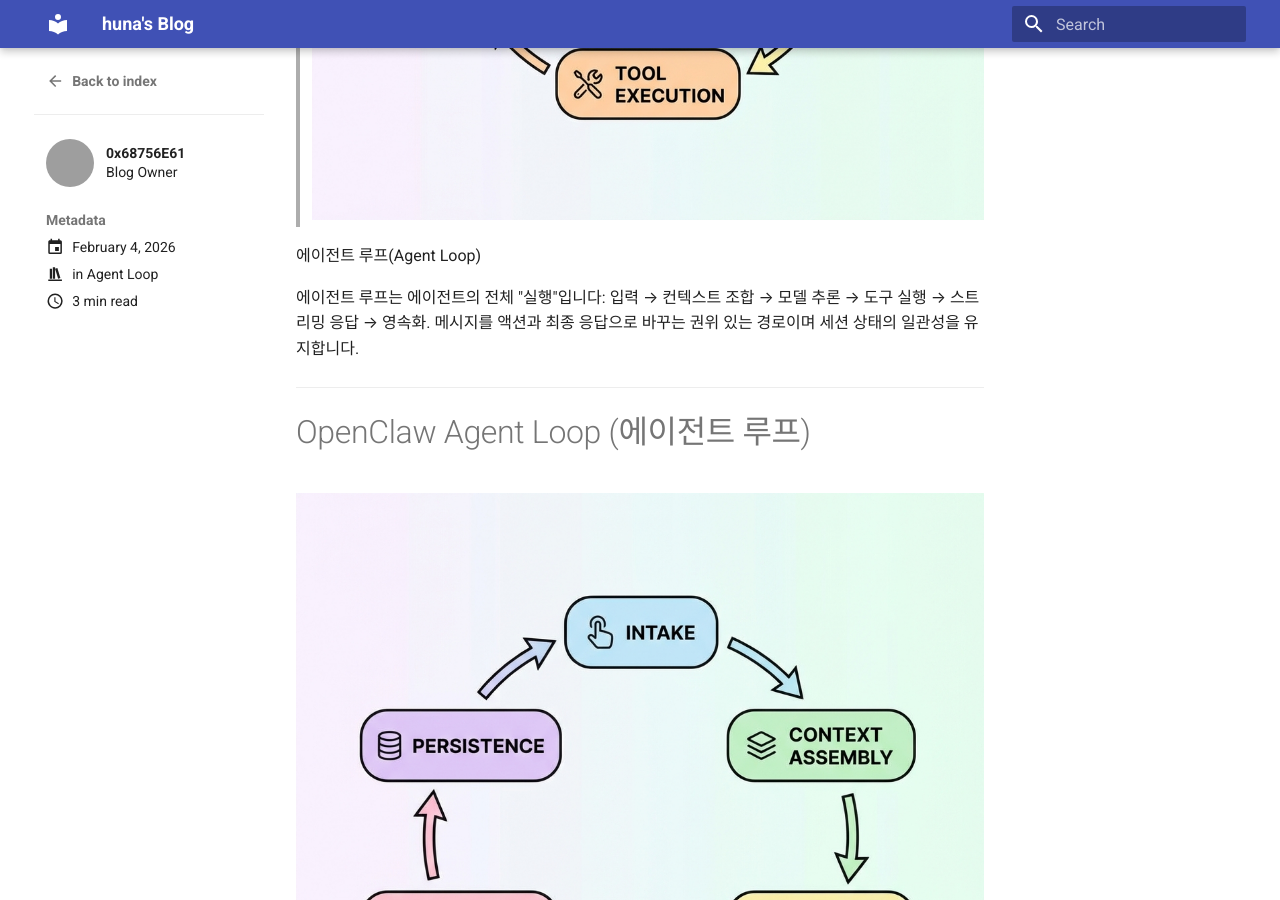
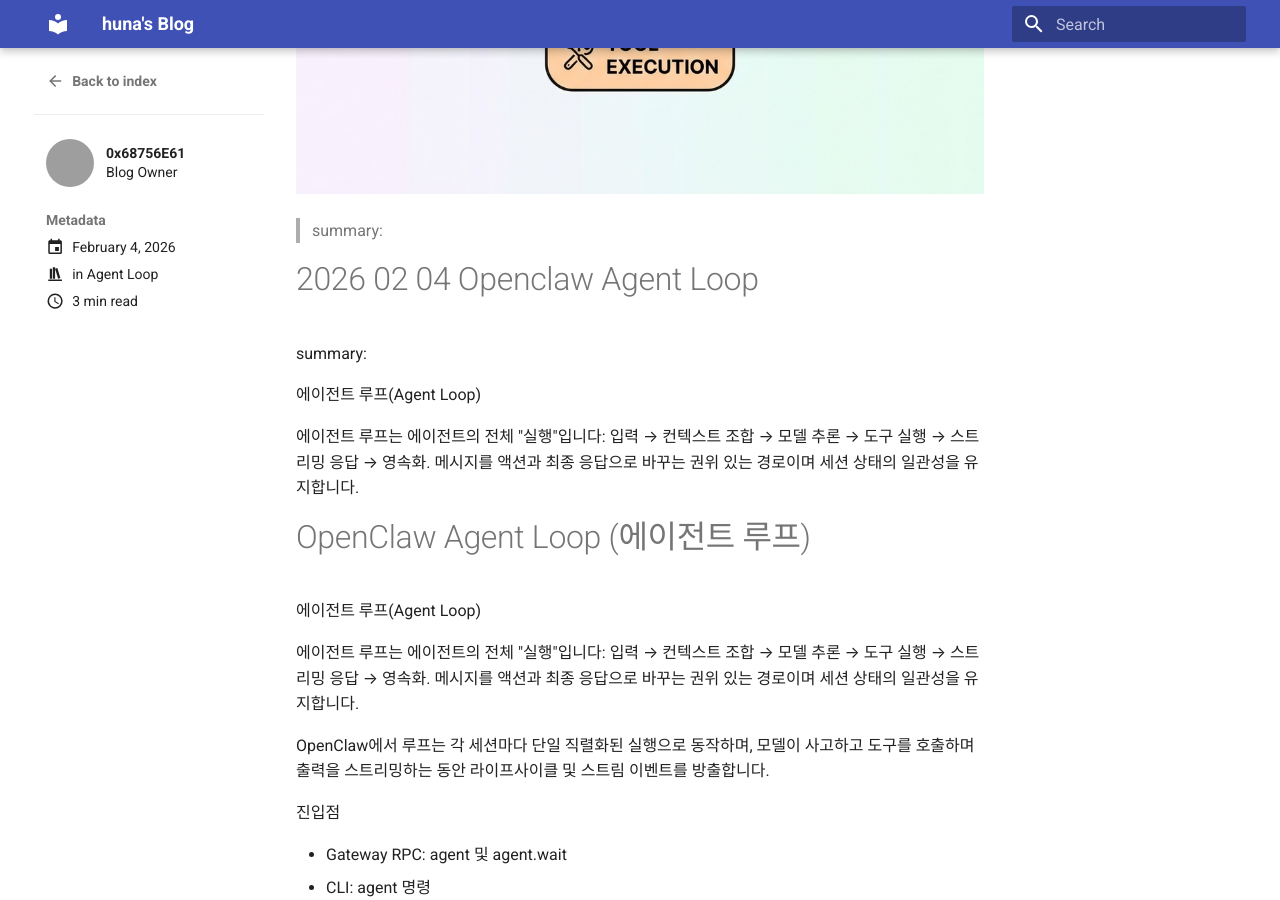
Before and after one commit to 0x68756E61/0x68756E61.github.io, an MkDocs documentation site: the page built from docs/blog/posts/2026-02-04-openclaw-agent-loop.md, in a window 1280 px wide and 900 px high, scrolled down 608 px. Built offline with MkDocs 1.6.1 and Material for MkDocs 9.7.7, drawn with Linux system fonts in a browser that asks for light colours; grey boxes are pictures that could not be loaded.

Commit message:
Fix: enforce README template on recent posts

```diff
--- a/docs/blog/posts/2026-02-04-openclaw-agent-loop.md
+++ b/docs/blog/posts/2026-02-04-openclaw-agent-loop.md
@@ -10,8 +10,15 @@
   - clawdbot
 ---
 
+![](../../assets/images/openclaw-agent-loop-hero.png)
+
+> summary:
+
+<!-- more -->
+
+# 2026 02 04 Openclaw Agent Loop
+
 summary:
-> ![](../../assets/images/openclaw-agent-loop-hero.png)
 
 
 에이전트 루프(Agent Loop)
@@ -23,11 +30,11 @@
 <!-- more -->
 
 
----
+
+
 
 # OpenClaw Agent Loop (에이전트 루프)
 
-![](../../assets/images/openclaw-agent-loop-hero.png)
 
 
 에이전트 루프(Agent Loop)
```
Also changed, not shown: docs/blog/posts/2026-02-04-preview-cut-test.md (+8 -2 lines).
